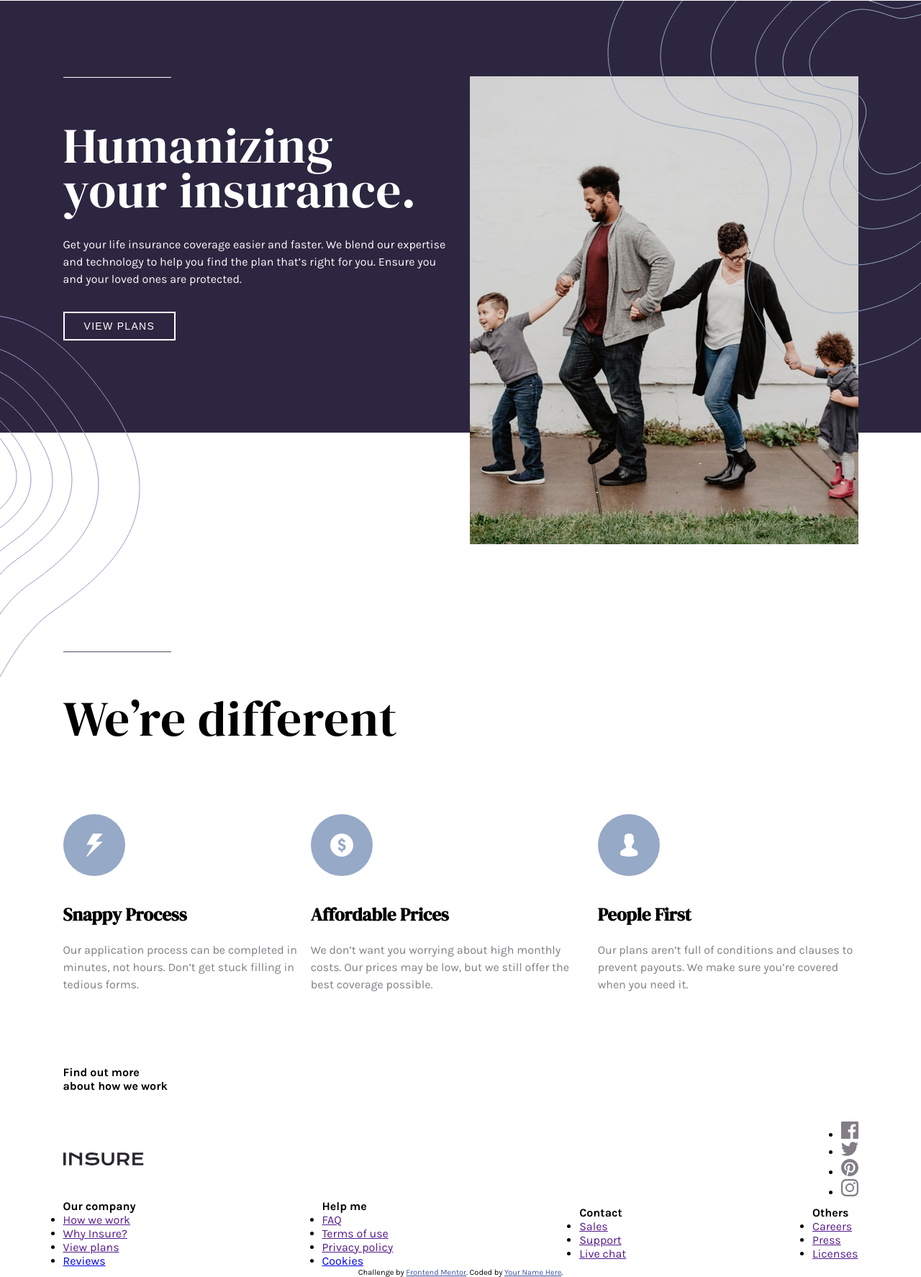
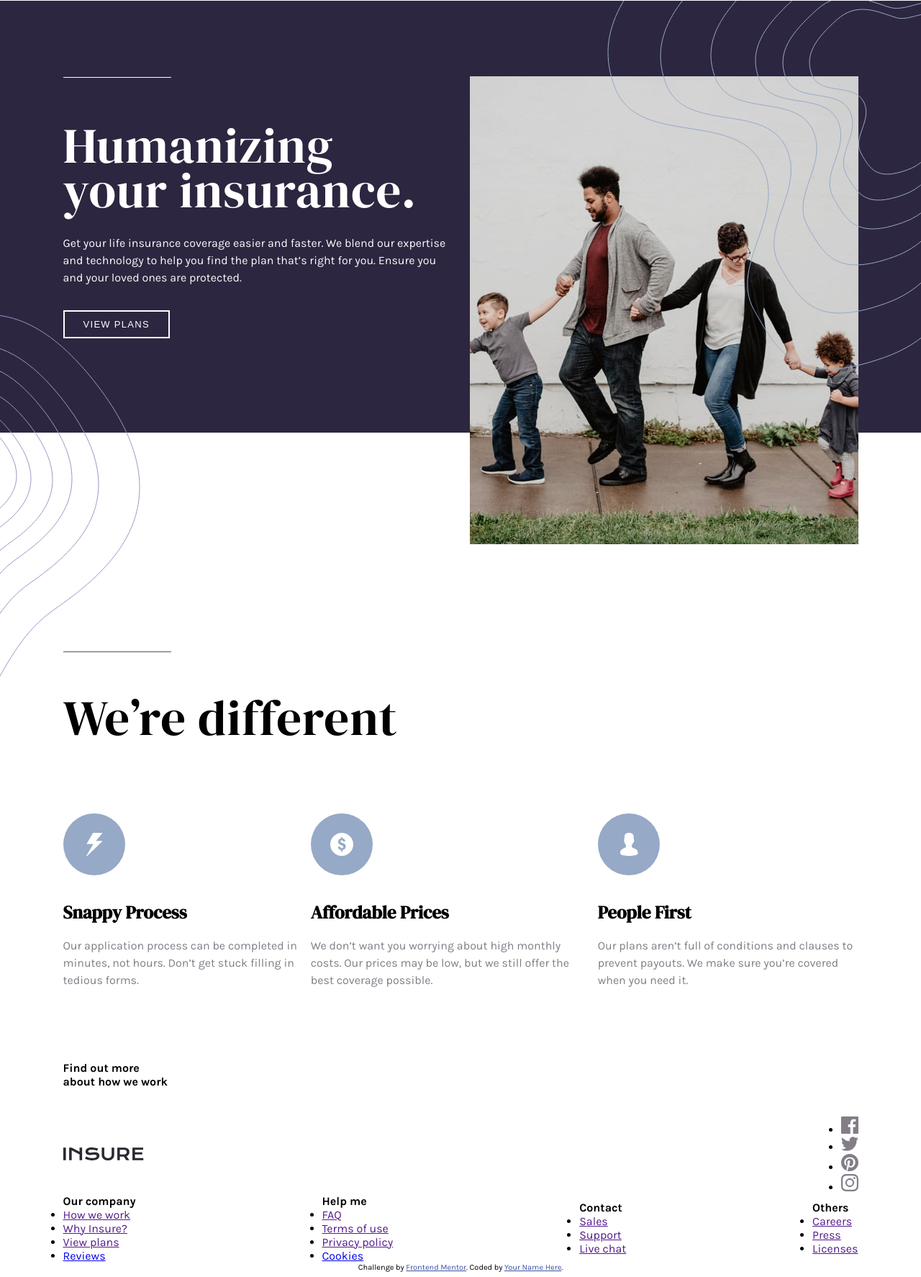
Before and after one commit to ElliotCase/Insure-landing-page, a plain HTML site: page index.html in a window 1280 px wide. Shown: the part 79-1853 px from the top of the page at 72% size. Drawn offline with Linux system fonts and the light colour scheme.

Commit message:
Add files via upload

```diff
--- a/Styles/style.css
+++ b/Styles/style.css
@@ -54,7 +54,7 @@ h2 {
   letter-spacing: 1px;
   line-height: 1;
   margin-bottom: 98px;
-  padding-top: 67px;
+  padding-top: 66px;
 }
 h3 {
   font-size: 25px;
@@ -90,13 +90,12 @@ h3 {
   align-items: flex-start;
 }
 .btn {
-  padding: 10px 27px;
+  padding: 10px 26px;
   border: 2px solid #fff;
   background: transparent;
   color: #fff;
   letter-spacing: 1.3px;
-  font-size: 14px;
-  font-weight: ;
+  font-size: 13px;
 }
 
 .btn-reverse {
@@ -150,12 +149,12 @@ header::after {
 header::before {
   content: url("/images/bg-pattern-intro-left-desktop.svg");
   position: absolute;
-  bottom: -345px;
+  bottom: -344px;
   left: 0;
 }
 
 header p {
-  margin-top: 32px;
+  margin-top: 30px;
   margin-bottom: 33px;
   color: var(--very-light-gray);
   font-size: var(--font-size);
@@ -170,14 +169,14 @@ header p {
 }
 
 .card-img {
-  margin-bottom: 32px;
+  margin-bottom: 30px;
 }
 
 .card-text {
   font-size: 16px;
   line-height: 1.5;
   margin-bottom: 100px;
-  margin-top: 21px;
+  margin-top: 18px;
   color: #837d87;
 }
 
```
